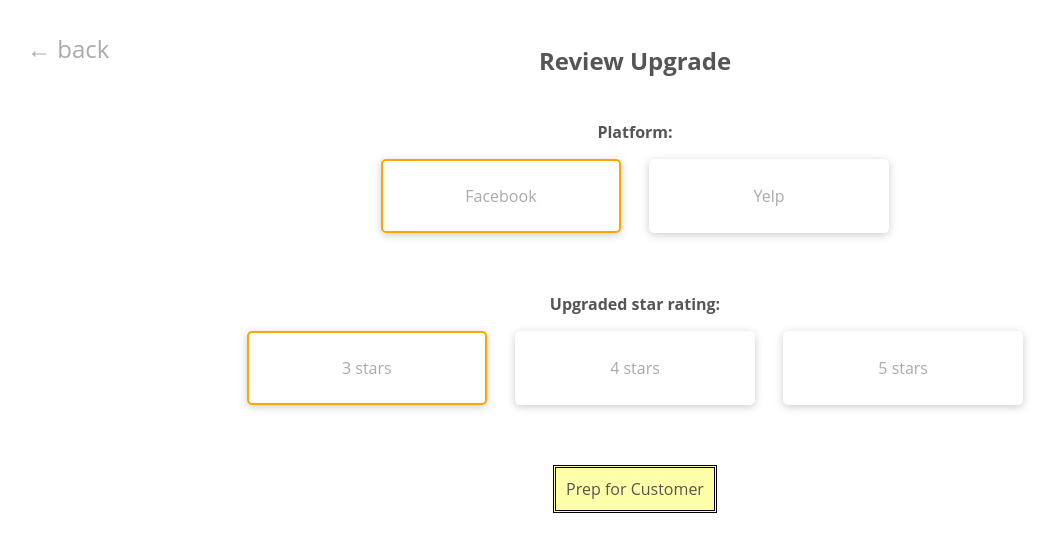
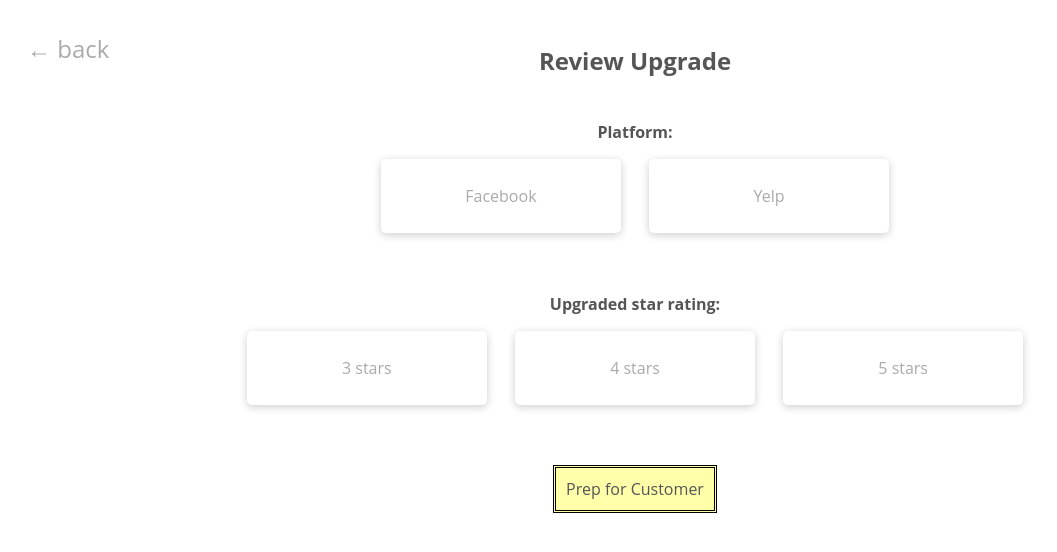
Before and after one commit to davidpots/msh-winbox, a Jekyll site: the page built from review_upgrade.html, in a window 1280 px wide. Shown: the top 552 px of the page, without its empty margins (5-1062 px from the left). Built offline with Jekyll 4.4.1, drawn with Linux system fonts in a browser that asks for light colours; nearby versions of some CDN libraries.

Commit message:
Remoes default review upgrade stuff

```diff
--- a/assets/javascript/main.js
+++ b/assets/javascript/main.js
@@ -1,27 +1,3 @@
-// Facebook = 19207
-// Twitter = 19208
-// Yelp = 19213
-
-    // fieldValues: {
-    //    'customfield_15628' : winPlatform,
-    //
-    // }
-       // summary : 'XOXOX for new website designs',
-       // 'starrating' : null
-
-// var winPlatform = "19208";
-
-        // 'customfield_16107' : '19203', // ==== Win Type : Great Interaction ====
-        // 'customfield_16107' : '19204', // ==== Win Type : New Customer via HubT ====
-        // 'customfield_16107' : '19205', // ==== Win Type : Review Upgraded ====
-
-        // 'customfield_21201' : '19200', // ==== Review Rating : 5 ====
-        // 'customfield_21201' : '19201', // ==== Review Rating : 4 ====
-        // 'customfield_21201' : '19202', // ==== Review Rating : 3 ====
-        // var reviewUpgradedTo = 'customfield_21201';
-
-
-
 var winPlatform = 'customfield_15628';
 var winType = 'customfield_16107';
 var reviewUpgradedTo = 'customfield_21201';
@@ -109,8 +85,8 @@ $(window).bind("load", function() {
 
     // Set default platform on page load
     setTimeout(function() {
-      $('.platform-link--facebook').trigger('click');
-      $('.star-rating--3').trigger('click');
+      $('#interaction .platform-link--facebook').trigger('click');
+      // $('.star-rating--3').trigger('click');
     },10);
 
 
--- a/review_upgrade.html
+++ b/review_upgrade.html
@@ -9,7 +9,7 @@ permalink: /review-upgrade/
 <br /><br />
 <h4>Platform:</h4>
 <p class="platform-link-wrapper">
-  <a class="picker-item platform-link platform-link--facebook platform-link--active" href="">Facebook</a>
+  <a class="picker-item platform-link platform-link--facebook" href="">Facebook</a>
   <!-- <a class="picker-item platform-link platform-link--twitter" href="">Google</a> -->
   <a class="picker-item platform-link platform-link--yelp" href="">Yelp</a>
 </p>
@@ -17,7 +17,7 @@ permalink: /review-upgrade/
 
 <h4>Upgraded star rating:</h4>
 <p class="platform-link-wrapper">
-  <a class="picker-item star-rating star-rating--3 star-rating--active" href="">3 stars</a>
+  <a class="picker-item star-rating star-rating--3" href="">3 stars</a>
   <a class="picker-item star-rating star-rating--4" href="">4 stars</a>
   <a class="picker-item star-rating star-rating--5" href="">5 stars</a>
 </p>
```
